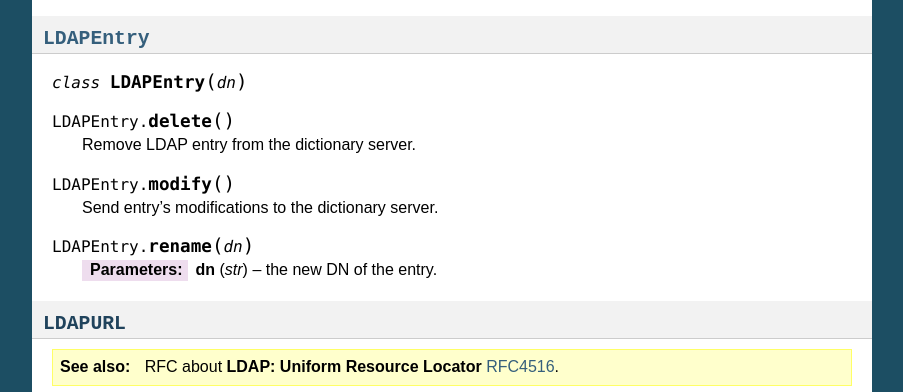
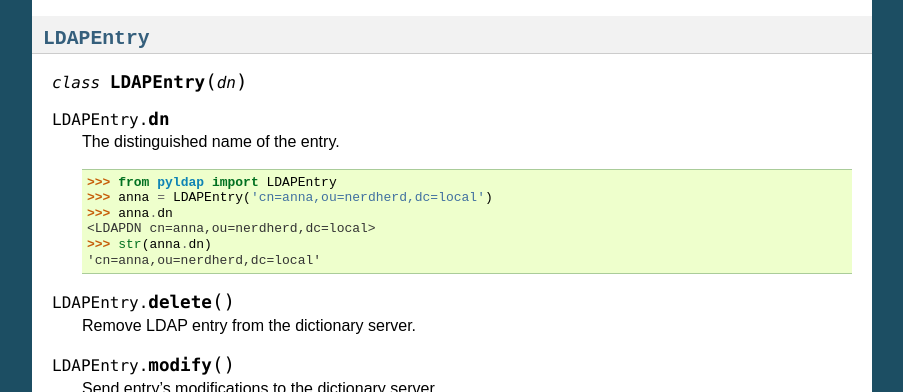
Before and after one commit to noirello/bonsai, a Sphinx documentation site: the page built from docs/api.rst, in a window 1280 px wide and 900 px high, scrolled down 3320 px, cut to the strip 151-543 px from the top of the window. Shown: the whole strip, without its empty margins (198-1101 px from the left). Built offline with Sphinx 7.4.7, drawn with Linux system fonts in a browser that asks for light colours.

Commit message:
Updated LDAPEntry docs.

```diff
--- a/docs/api.rst
+++ b/docs/api.rst
@@ -170,6 +170,17 @@ Example for working with LDAPDN objects.
 :class:`LDAPEntry`
 ------------------
 .. class:: LDAPEntry(dn)
+.. attribute:: LDAPEntry.dn
+
+    The distinguished name of the entry.
+
+    >>> from pyldap import LDAPEntry
+    >>> anna = LDAPEntry('cn=anna,ou=nerdherd,dc=local')
+    >>> anna.dn
+    <LDAPDN cn=anna,ou=nerdherd,dc=local>
+    >>> str(anna.dn)
+    'cn=anna,ou=nerdherd,dc=local'
+
 .. method:: LDAPEntry.delete()
 
     Remove LDAP entry from the dictionary server.
```
